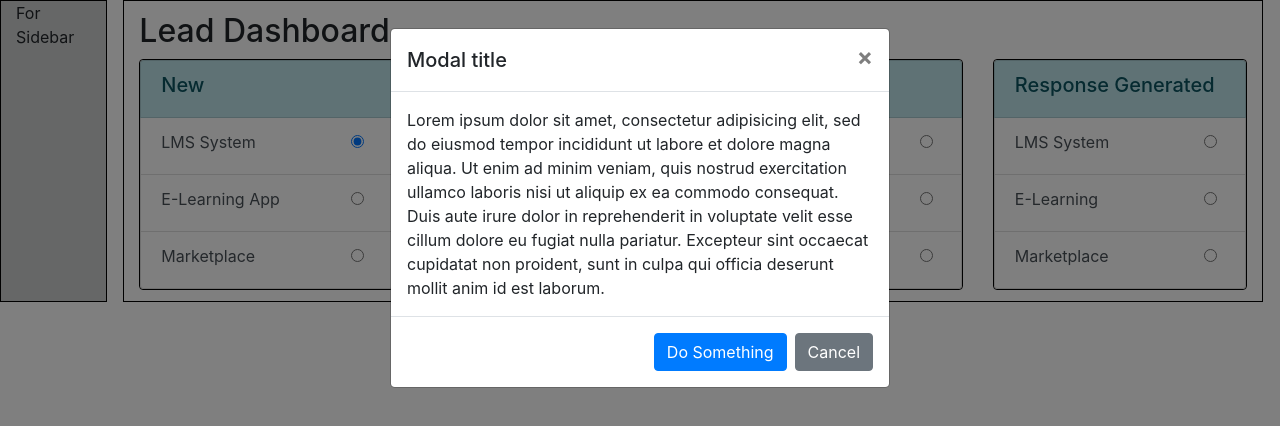
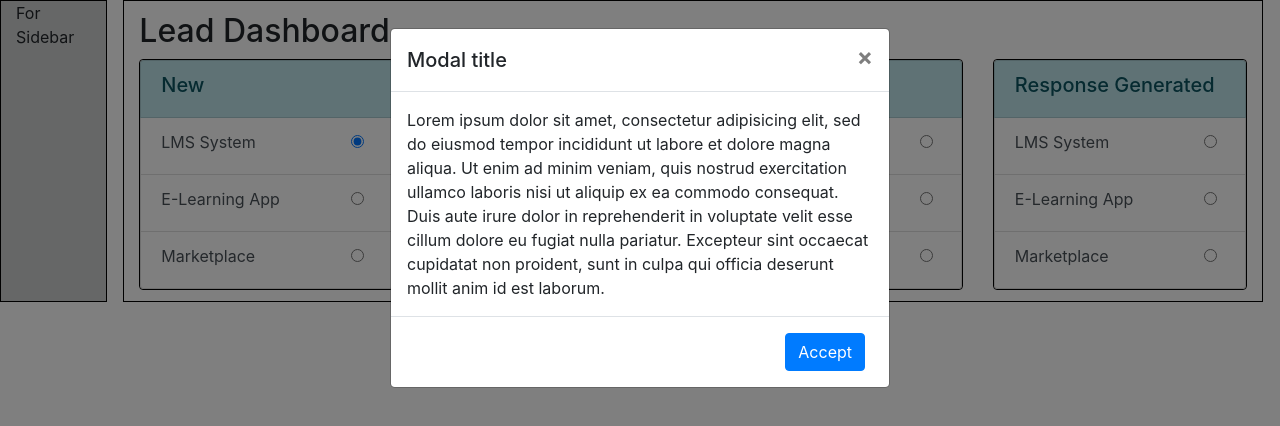
Before and after one commit to sagarutlas-zapbuild/project1, a React (Create React App) app in the folder frontend/: page / in a window 1280 px wide. Both pictures are taken after a click on the radio button 357 px from the left and 141 px from the top of the page. Shown: the top 426 px of the page. Built offline with nearby package versions, Linux system fonts and the light colour scheme.

Commit message:
significant progress with Modals

```diff
--- a/frontend/src/Components/Conductors/ModalConductor.js
+++ b/frontend/src/Components/Conductors/ModalConductor.js
@@ -1,11 +1,23 @@
 import React from 'react'
 
 import NewModal from '../Modals/NewModal'
+import AcceptedModal from '../Modals/AcceptedModal'
+import PitchedModal from '../Modals/PitchedModal'
+import ResponseGeneratedModal from '../Modals/ResponseGeneratedModal'
 
 const ModalConductor = props => {
-  switch (props.buttonlabel) {
-    case 'NEW':
+  switch (props.status) {
+    case 'New':
       return <NewModal {...props}/>;
+
+    case 'Accepted':
+      return <AcceptedModal {...props}/>;
+
+    case 'Pitched':
+      return  <PitchedModal {...props}/>;
+
+    case 'ResponseGenerated':
+      return <ResponseGeneratedModal {...props}/>;
 
     default:
       return null;
--- a/frontend/src/Components/LeadDashboard.js
+++ b/frontend/src/Components/LeadDashboard.js
@@ -1,27 +1,10 @@
 import React from 'react';
-import { Container, Label, ListGroup, ListGroupItem, ListGroupItemHeading, Col, Row } from 'reactstrap'
-import ModalExample from './Modals/ModalExample';
+import { Container, ListGroup, ListGroupItem, ListGroupItemHeading, Col, Row } from 'reactstrap'
+import ModalConductor from './Conductors/ModalConductor'
 
 
 
 class Dashboard extends React.Component {
-
-    constructor(props) {
-        super(props);
-        this.showModal = this.showModal.bind(this);
-    }
-
-    state = {
-        showModal: false
-    }
-
-    showModal() {
-        console.log("showModal Called");
-        this.setState({
-            showModal: true,
-        });
-
-    }
 
     render() {
         return (
@@ -43,53 +26,41 @@ class Dashboard extends React.Component {
                                                 New
                                             </ListGroupItemHeading>
                                         </ListGroupItem>
+
                                         <ListGroupItem action>
-                                        <ModalExample showModal={this.state.showModal} />
+                                            <ModalConductor status='New' labelText="LMS System" />
+                                        </ListGroupItem>
 
+                                        <ListGroupItem action>
+                                            <ModalConductor status='New' labelText="E-Learning App" />
+                                        </ListGroupItem>
 
-
-                                        </ListGroupItem>
                                         <ListGroupItem action>
-
-                                            <Label className="Radio-label">E-Learning App</Label>
-                                            <input type="radio" name="new" id="e-learning_app_new"></input>
-
-                                        </ListGroupItem>
-                                        <ListGroupItem action>
-
-                                            <Label className="Radio-label">Marketplace</Label>
-                                            <input type="radio" name="new" id="marketplace_new"></input>
-
+                                            <ModalConductor status='New' labelText="Marketplace" />
                                         </ListGroupItem>
                                     </ListGroup>
                                 </Col>
+
                                 <Col sm="3">
                                     <ListGroup className="Lead-dashboard-list">
                                         <ListGroupItem color="info">
-
                                             <ListGroupItemHeading >
                                                 Accepted
-                                            </ListGroupItemHeading>   </ListGroupItem>
+                                            </ListGroupItemHeading>
+                                        </ListGroupItem>
+
                                         <ListGroupItem action>
+                                            <ModalConductor status='Accepted' labelText="LMS System" />
+                                        </ListGroupItem>
 
-                                            <Label className="Radio-label">LMS System</Label>
-                                            <input type="radio" name="Accepted" id="lms_system_accepted"></input>
+                                        <ListGroupItem action>
+                                            <ModalConductor status='Accepted' labelText="E-Learning App" />
+                                        </ListGroupItem>
 
-                                        </ListGroupItem>
                                         <ListGroupItem action>
-
-                                            <Label className="Radio-label">E-Learning</Label>
-                                            <input type="radio" name="Accepted" id="e-learning_accepted"></input>
-
-                                        </ListGroupItem>
-                                        <ListGroupItem action>
-
-                                            <Label className="Radio-label">Marketplace</Label>
-                                            <input type="radio" name="Accepted" id="marketplace_accepted" ></input>
-
+                                            <ModalConductor status='Accepted' labelText="Marketplace" />
                                         </ListGroupItem>
                                     </ListGroup>
-
                                 </Col>
                                 <Col sm="3">
 
@@ -101,23 +72,17 @@ class Dashboard extends React.Component {
                                             <ListGroupItemHeading >
                                                 Pitched
                             </ListGroupItemHeading>   </ListGroupItem>
+
                                         <ListGroupItem action>
+                                            <ModalConductor status='Pitched' labelText="LMS System" />
+                                        </ListGroupItem>
 
-                                            <Label className="Radio-label">LMS System</Label>
-                                            <input type="radio" name="Pitched" id="lms_system_pitched"></input>
+                                        <ListGroupItem action>
+                                            <ModalConductor status='Pitched' labelText="E-Learning App" />
+                                        </ListGroupItem>
 
-                                        </ListGroupItem>
                                         <ListGroupItem action>
-
-                                            <Label className="Radio-label">E-Learning</Label>
-                                            <input type="radio" name="Pitched" id="e-learning_pitched"></input>
-
-                                        </ListGroupItem>
-                                        <ListGroupItem action>
-
-                                            <Label className="Radio-label">Marketplace</Label>
-                                            <input type="radio" name="Pitched" id="marketplace_pitched"></input>
-
+                                            <ModalConductor status='Pitched' labelText="Marketplace" />
                                         </ListGroupItem>
                                     </ListGroup>
                                 </Col>
@@ -129,22 +94,15 @@ class Dashboard extends React.Component {
                                                 Response Generated
                             </ListGroupItemHeading>   </ListGroupItem>
                                         <ListGroupItem action>
+                                            <ModalConductor status='ResponseGenerated' labelText="LMS System" />
+                                        </ListGroupItem>
 
-                                            <Label className="Radio-label">LMS System</Label>
-                                            <input type="radio" name="Response Generated"></input>
+                                        <ListGroupItem action>
+                                            <ModalConductor status='ResponseGenerated' labelText="E-Learning App" />
+                                        </ListGroupItem>
 
-                                        </ListGroupItem>
                                         <ListGroupItem action>
-
-                                            <Label className="Radio-label">E-Learning</Label>
-                                            <input type="radio" name="Response Generated"></input>
-
-                                        </ListGroupItem>
-                                        <ListGroupItem action>
-
-                                            <Label className="Radio-label">Marketplace</Label>
-                                            <input type="radio" name="Response Generated"></input>
-
+                                            <ModalConductor status='ResponseGenerated' labelText="Marketplace" />
                                         </ListGroupItem>
                                     </ListGroup>
                                 </Col>
--- a/frontend/src/Components/Leadform.js
+++ b/frontend/src/Components/Leadform.js
@@ -230,10 +230,10 @@ const Leadform = (props) => {
                   </Col>
                   <Col >
                     <div className="dropdown">
-                      <label classname="control-label col-sm-5" htmlFor="country">
+                      <label classname="control-label col-sm-3" htmlFor="country">
                         Country
             </label>
-                      <input classname="control-input col-sm-6" type="Text" id="country" width="50px">
+                      <input classname="control-input col-sm-4" type="Text" id="country" width="50px">
                       </input>
 
                     </div>
--- /dev/null
+++ b/frontend/src/Components/Modals/AcceptedModal.js
@@ -0,0 +1,32 @@
+import React, { useState } from 'react';
+import { Button, Modal, ModalHeader, ModalBody, ModalFooter, Label } from 'reactstrap';
+
+const AcceptedModal = (props) => {
+  const {
+    labelText
+  } = props;
+
+  const [modal, setModal] = useState(false);
+
+  const toggle = () => setModal(!modal);
+
+  return (
+    <div>
+
+      <Label className="Radio-label">{labelText}</Label>
+      <input type="radio" name="new" onClick={toggle}></input>
+
+      <Modal isOpen={modal} toggle={toggle}>
+        <ModalHeader toggle={toggle}>Modal title</ModalHeader>
+        <ModalBody>
+        Accepted Modal <br/> {labelText}        </ModalBody>
+        <ModalFooter>
+          <Button color="primary" onClick={toggle}>Do Something</Button>{' '}
+          <Button color="secondary" onClick={toggle}>Cancel</Button>
+        </ModalFooter>
+      </Modal>
+    </div>
+  );
+}
+
+export default AcceptedModal;
--- a/frontend/src/Components/Modals/ModalExample.js
+++ /dev/null
@@ -1,37 +0,0 @@
-import React, { useState } from 'react';
-import { Button, Modal, ModalHeader, ModalBody, ModalFooter, Label } from 'reactstrap';
-
-const ModalExample = (props) => {
-  const {
-    showModal
-  } = props;
-
-  console.log("showmodal:",showModal);
-  const [modal, setModal] = useState(props.showModal);
-
-  console.log("modal: ",modal);
-
-  const toggle = () => {setModal(!modal);
-  console.log(modal)}
-
-  return (
-    <div>
-
-      <Label className="Radio-label">LMS System</Label>
-      <input type="radio" name="new" id="lms_system_new" onClick={toggle}></input>
-
-      <Modal isOpen={modal} toggle={toggle}>
-        <ModalHeader toggle={toggle}>Modal title</ModalHeader>
-        <ModalBody>
-          Lorem ipsum dolor sit amet, consectetur adipisicing elit, sed do eiusmod tempor incididunt ut labore et dolore magna aliqua. Ut enim ad minim veniam, quis nostrud exercitation ullamco laboris nisi ut aliquip ex ea commodo consequat. Duis aute irure dolor in reprehenderit in voluptate velit esse cillum dolore eu fugiat nulla pariatur. Excepteur sint occaecat cupidatat non proident, sunt in culpa qui officia deserunt mollit anim id est laborum.
-        </ModalBody>
-        <ModalFooter>
-          <Button color="primary" onClick={toggle}>Do Something</Button>{' '}
-          <Button color="secondary" onClick={toggle}>Cancel</Button>
-        </ModalFooter>
-      </Modal>
-    </div>
-  );
-}
-
-export default ModalExample;
--- /dev/null
+++ b/frontend/src/Components/Modals/NewModal.js
@@ -0,0 +1,51 @@
+import React, { useState } from 'react';
+import { Button, Modal, ModalHeader, ModalBody, ModalFooter, Label } from 'reactstrap';
+
+const NewModal = (props) => {
+  const {
+    labelText
+  } = props;
+
+  const [modal, setModal] = useState(false);
+
+  const reject = (modal) => {
+    return(
+      <div>
+      <Button color="secondary" onClick={toggle}>Reject</Button>
+      <Modal isOpen={modal} toggle={toggle}>
+        <ModalHeader toggle={toggle}>Modal title</ModalHeader>
+        <ModalBody>
+          Reject Modal
+        </ModalBody>
+        <ModalFooter>
+          <Button color="primary" onClick={toggle}>Something</Button>
+        </ModalFooter>
+      </Modal>
+      </div>);
+  }
+
+  const toggle = () => setModal(!modal);
+
+  return (
+    <div>
+
+      <Label className="Radio-label">{labelText}</Label>
+      <input type="radio" name="new" onClick={toggle}></input>
+
+      <Modal isOpen={modal} toggle={toggle}>
+        <ModalHeader toggle={toggle}>Modal title</ModalHeader>
+        <ModalBody>
+          Lorem ipsum dolor sit amet, consectetur adipisicing elit, sed do eiusmod tempor incididunt ut labore et dolore magna aliqua. Ut enim ad minim veniam, quis nostrud exercitation ullamco laboris nisi ut aliquip ex ea commodo consequat. Duis aute irure dolor in reprehenderit in voluptate velit esse cillum dolore eu fugiat nulla pariatur. Excepteur sint occaecat cupidatat non proident, sunt in culpa qui officia deserunt mollit anim id est laborum.
+        </ModalBody>
+        <ModalFooter>
+          <Button color="primary" onClick={toggle}>Accept</Button>{' '}
+            {/*props still need to be made.
+            Hence, complete functionality is still not achieved for second level modal*/}
+          <reject />
+        </ModalFooter>
+      </Modal>
+    </div>
+  );
+}
+
+export default NewModal;
--- /dev/null
+++ b/frontend/src/Components/Modals/PitchedModal.js
@@ -0,0 +1,32 @@
+import React, { useState } from 'react';
+import { Button, Modal, ModalHeader, ModalBody, ModalFooter, Label } from 'reactstrap';
+
+const PitchedModal = (props) => {
+  const {
+    labelText
+  } = props;
+
+  const [modal, setModal] = useState(false);
+
+  const toggle = () => setModal(!modal);
+
+  return (
+    <div>
+
+      <Label className="Radio-label">{labelText}</Label>
+      <input type="radio" name="new" onClick={toggle}></input>
+
+      <Modal isOpen={modal} toggle={toggle}>
+        <ModalHeader toggle={toggle}>Modal title</ModalHeader>
+        <ModalBody>
+        Pitched Modal <br/> {labelText}        </ModalBody>
+        <ModalFooter>
+          <Button color="primary" onClick={toggle}>Do Something</Button>{' '}
+          <Button color="secondary" onClick={toggle}>Cancel</Button>
+        </ModalFooter>
+      </Modal>
+    </div>
+  );
+}
+
+export default PitchedModal;
--- /dev/null
+++ b/frontend/src/Components/Modals/ResponseGeneratedModal.js
@@ -0,0 +1,33 @@
+import React, { useState } from 'react';
+import { Button, Modal, ModalHeader, ModalBody, ModalFooter, Label } from 'reactstrap';
+
+const ReasponseGeneratedModal = (props) => {
+  const {
+    labelText
+  } = props;
+
+  const [modal, setModal] = useState(false);
+
+  const toggle = () => setModal(!modal);
+
+  return (
+    <div>
+
+      <Label className="Radio-label">{labelText}</Label>
+      <input type="radio" name="new" onClick={toggle}></input>
+
+      <Modal isOpen={modal} toggle={toggle}>
+        <ModalHeader toggle={toggle}>Modal title</ModalHeader>
+        <ModalBody>
+          Reasponse Generated Modal <br/> {labelText}
+        </ModalBody>
+        <ModalFooter>
+          <Button color="primary" onClick={toggle}>Do Something</Button>{' '}
+          <Button color="secondary" onClick={toggle}>Cancel</Button>
+        </ModalFooter>
+      </Modal>
+    </div>
+  );
+}
+
+export default ReasponseGeneratedModal;
```
